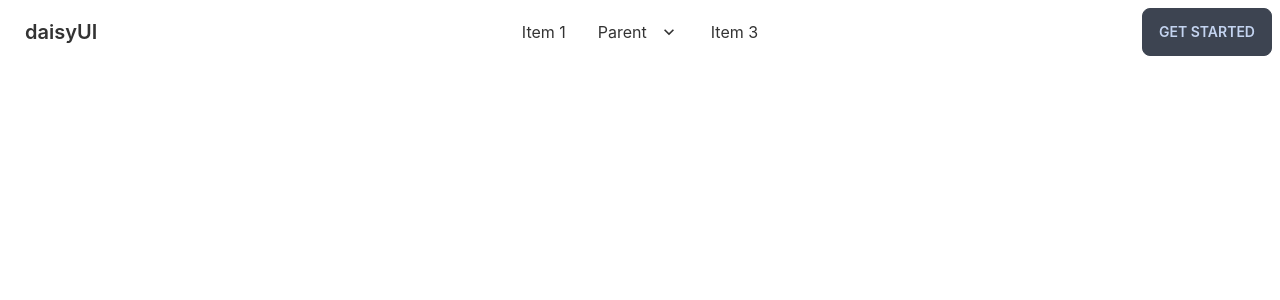
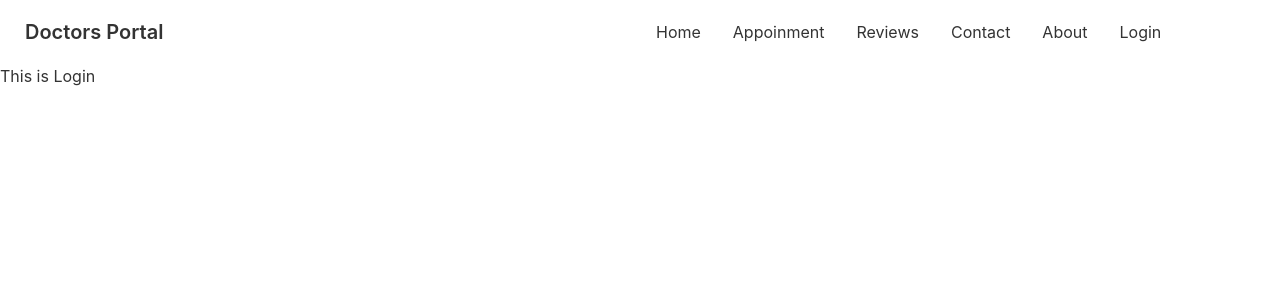
Before and after one commit to Rasel105/doctors-portal-client, a React (Create React App) app: page /login in a window 1280 px wide. Shown: the top 300 px of the page. Built offline with nearby package versions, Linux system fonts and the light colour scheme.

Commit message:
login route create

```diff
--- a/src/App.js
+++ b/src/App.js
@@ -6,6 +6,7 @@
 import Reviews from './Pages/Reviews/Reviews';
 import Appointment from './Pages/Appointment/Appointment';
 import ContactUs from './Pages/ContactUs/ContactUs';
+import Login from './Pages/Login/Login';
 
 function App() {
   return (
@@ -16,7 +17,8 @@
         <Route path='/about' element={<About />}></Route>
         <Route path='/reviews' element={<Reviews />}></Route>
         <Route path='/appoinment' element={<Appointment />}></Route>
-        <Route path='/contact   ' element={<ContactUs />}></Route>
+        <Route path='/contact' element={<ContactUs />}></Route>
+        <Route path='/login' element={<Login />}></Route>
       </Routes>
     </div>
   );
--- /dev/null
+++ b/src/Pages/Login/Login.js
@@ -0,0 +1,11 @@
+import React from 'react';
+
+const Login = () => {
+    return (
+        <div>
+            <h2>This is Login</h2>
+        </div>
+    );
+};
+
+export default Login;
--- a/src/Pages/Shared/Navbar.js
+++ b/src/Pages/Shared/Navbar.js
@@ -1,6 +1,17 @@
 import React from 'react';
+import { Link } from 'react-router-dom'
 
 const Navbar = () => {
+
+    const menuItem = <>
+        <li><Link to="/home">Home</Link></li>
+        <li><Link to="/appointment">Appoinment</Link></li>
+        <li><Link to="/review">Reviews</Link></li>
+        <li><Link to="/contact">Contact</Link></li>
+        <li><Link to="/about">About</Link></li>
+        <li><Link to="/login">Login</Link></li>
+    </>
+
     return (
         <div>
             <div class="navbar bg-base-100">
@@ -10,40 +21,15 @@
                             <svg xmlns="http://www.w3.org/2000/svg" class="h-5 w-5" fill="none" viewBox="0 0 24 24" stroke="currentColor"><path stroke-linecap="round" stroke-linejoin="round" stroke-width="2" d="M4 6h16M4 12h8m-8 6h16" /></svg>
                         </label>
                         <ul tabindex="0" class="menu menu-compact dropdown-content mt-3 p-2 shadow bg-base-100 rounded-box w-52">
-                            <li><a>Item 1</a></li>
-                            <li tabindex="0">
-                                <a class="justify-between">
-                                    Parent
-                                    <svg class="fill-current" xmlns="http://www.w3.org/2000/svg" width="24" height="24" viewBox="0 0 24 24"><path d="M8.59,16.58L13.17,12L8.59,7.41L10,6L16,12L10,18L8.59,16.58Z" /></svg>
-                                </a>
-                                <ul class="p-2">
-                                    <li><a>Submenu 1</a></li>
-                                    <li><a>Submenu 2</a></li>
-                                </ul>
-                            </li>
-                            <li><a>Item 3</a></li>
+                            {menuItem}
                         </ul>
                     </div>
-                    <a class="btn btn-ghost normal-case text-xl">daisyUI</a>
+                    <a class="btn btn-ghost normal-case text-xl">Doctors Portal</a>
                 </div>
                 <div class="navbar-center hidden lg:flex">
                     <ul class="menu menu-horizontal p-0">
-                        <li><a>Item 1</a></li>
-                        <li tabindex="0">
-                            <a>
-                                Parent
-                                <svg class="fill-current" xmlns="http://www.w3.org/2000/svg" width="20" height="20" viewBox="0 0 24 24"><path d="M7.41,8.58L12,13.17L16.59,8.58L18,10L12,16L6,10L7.41,8.58Z" /></svg>
-                            </a>
-                            <ul class="p-2">
-                                <li><a>Submenu 1</a></li>
-                                <li><a>Submenu 2</a></li>
-                            </ul>
-                        </li>
-                        <li><a>Item 3</a></li>
+                        {menuItem}
                     </ul>
-                </div>
-                <div class="navbar-end">
-                    <a class="btn">Get started</a>
                 </div>
             </div>
         </div>
```
